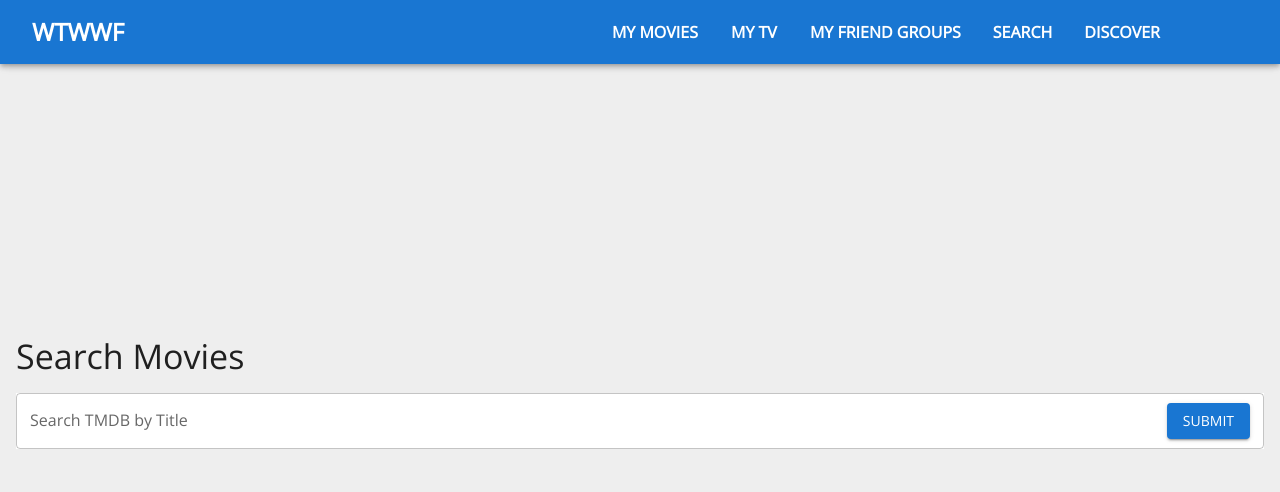
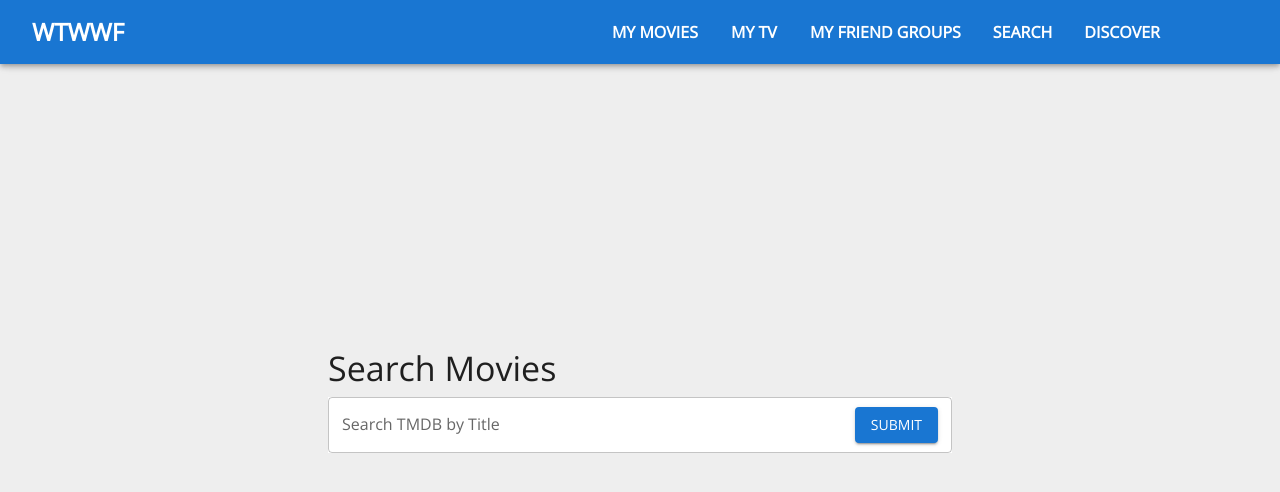
Before and after one commit to JohnFlorkey/wtwwf_frontend, a React (Create React App) app: page /search/movies in a window 1280 px wide. Shown: the top 492 px of the page. Built offline with nearby package versions, Linux system fonts and the light colour scheme; no server answers.

Commit message:
Constrain the width of the search and filter inputs

```diff
--- a/src/components/ItemFilter.js
+++ b/src/components/ItemFilter.js
@@ -51,6 +51,7 @@ function ItemFilter({ items, userMediaList = [], friendGroupID = 0 }) {
           display: "grid",
           gap: 1,
           gridAutoColumns: "1fr",
+          maxWidth: 750,
           my: 2,
         }}
       >
--- a/src/components/SearchForm.js
+++ b/src/components/SearchForm.js
@@ -1,7 +1,14 @@
 import React from "react";
 import { useHistory } from "react-router";
-import { Box, Button, InputAdornment, TextField } from "@mui/material";
+import {
+  Box,
+  Button,
+  InputAdornment,
+  TextField,
+  Typography,
+} from "@mui/material";
 import useForm from "../customHooks/useForm";
+import { display } from "@mui/system";
 
 function SearchForm({ type }) {
   const history = useHistory();
@@ -18,6 +25,13 @@ function SearchForm({ type }) {
     history.push(`/search/${type}?title=${formData.title}&page=${page}`);
   };
 
+  let displayType = "";
+  if (type === "movies") {
+    displayType = "Movies";
+  } else if (type === "tv") {
+    displayType = "TV";
+  }
+
   return (
     <form onSubmit={handleSubmit}>
       <Box
@@ -27,8 +41,10 @@ function SearchForm({ type }) {
           gap: 1,
           gridAutoColumns: "1fr",
           my: 2,
+          px: "25%",
         }}
       >
+        <Typography variant="h4">Search {displayType}</Typography>
         <TextField
           id="serarch-title"
           InputProps={{
@@ -43,7 +59,7 @@ function SearchForm({ type }) {
           label="Search TMDB by Title"
           name="title"
           onChange={handleFormChange}
-          sx={{ backgroundColor: "#fff" }}
+          sx={{ backgroundColor: "#fff", maxWidth: 750, minWidth: 300 }}
           value={formData.title}
           variant="outlined"
         />
--- a/src/components/SearchMovies.js
+++ b/src/components/SearchMovies.js
@@ -12,9 +12,9 @@ function SearchMovies() {
       style={{ minHeight: "80vh" }}
       sx={{ px: 2 }}
     >
-      <Grid item>
+      {/* <Grid item>
         <Typography variant="h4">Search Movies</Typography>
-      </Grid>
+      </Grid> */}
       <Grid item>
         <SearchForm type="movies" />
       </Grid>
--- a/src/components/SearchTV.js
+++ b/src/components/SearchTV.js
@@ -13,10 +13,6 @@ function SearchTV() {
       sx={{ p: 2 }}
     >
       <Grid item>
-        <Typography variant="h4">Search TV</Typography>
-      </Grid>
-
-      <Grid item>
         <SearchForm type="tv" />
       </Grid>
       <Grid item>
```
